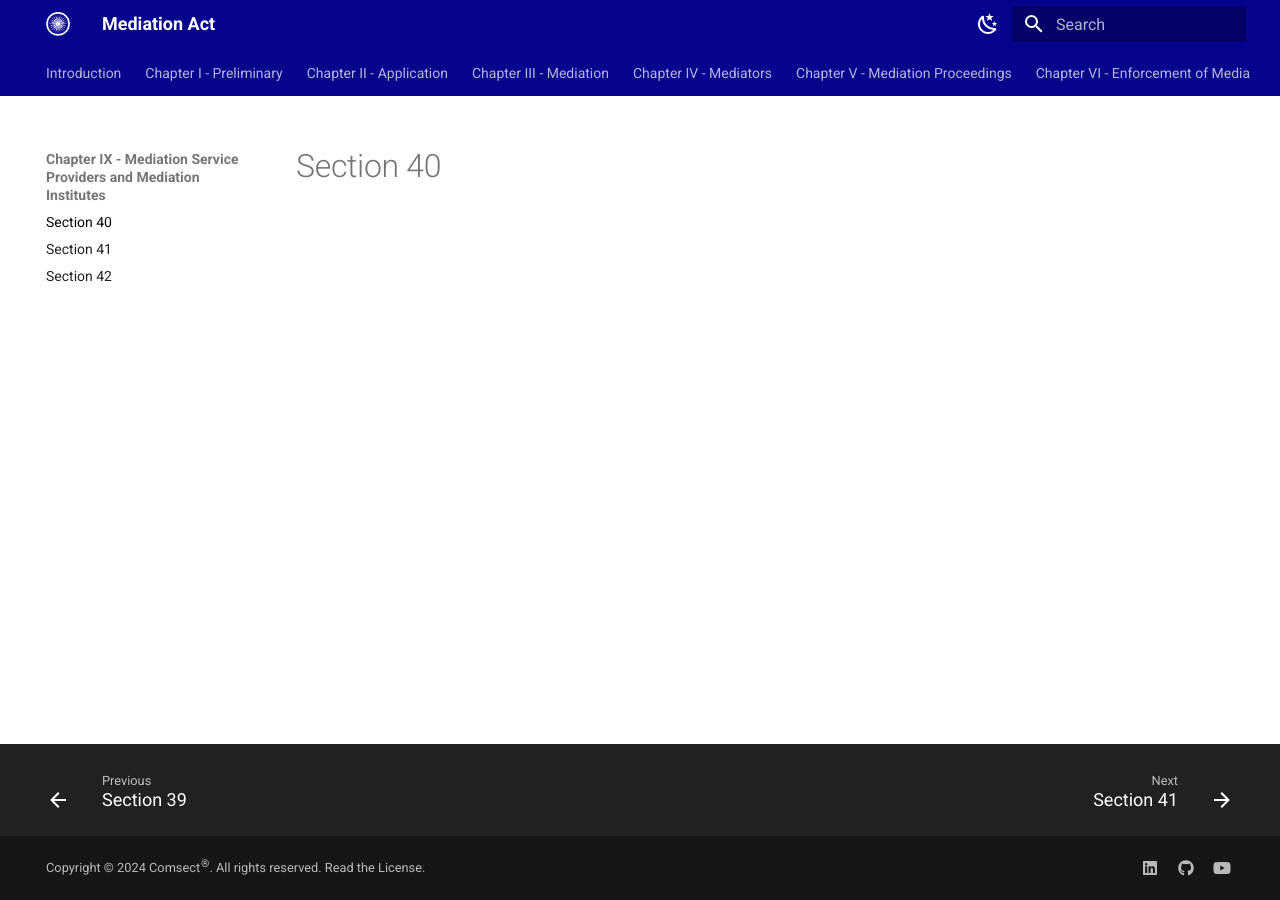
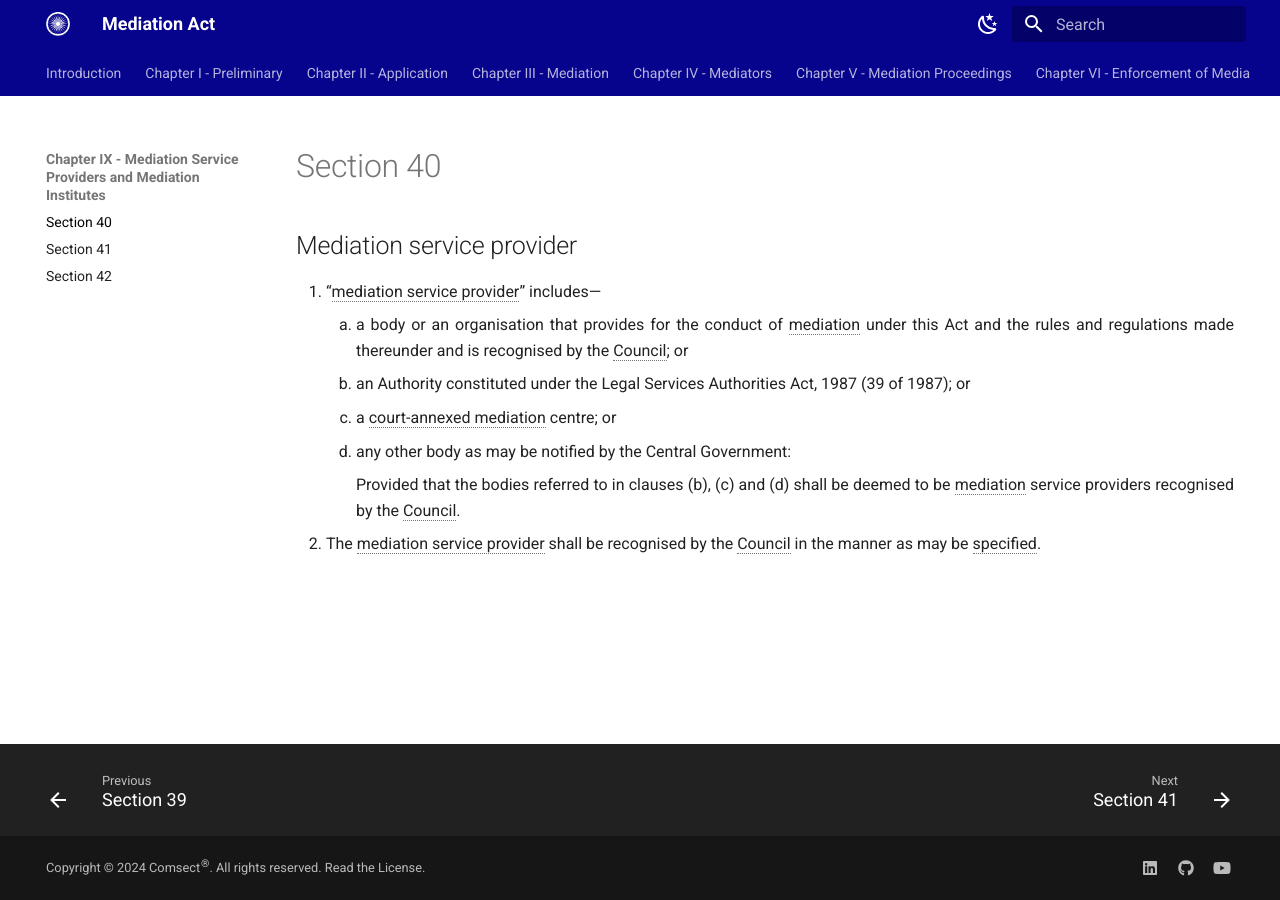
Before and after one commit to comsect/mediation-act, an MkDocs documentation site: the page built from docs/en/40.md, in a window 1280 px wide. Built offline with MkDocs 1.6.1 and Material for MkDocs 9.7.7, drawn with Linux system fonts in a browser that asks for light colours.

Commit message:
add section-forty

```diff
--- a/docs/en/40.md
+++ b/docs/en/40.md
@@ -3,3 +3,12 @@ hide:
     - toc
 description: Mediation service provider
 ---
+
+## Mediation service provider
+
+1. “mediation service provider” includes—
+    1. a body or an organisation that provides for the conduct of mediation under this Act and the rules and regulations made thereunder and is recognised by the Council; or
+    2. an Authority constituted under the Legal Services Authorities Act, 1987 (39 of 1987); or
+    3. a court-annexed mediation centre; or
+    4. any other body as may be notified by the Central Government: </p> Provided that the bodies referred to in clauses (b), (c) and (d) shall be deemed to be mediation service providers recognised by the Council.
+2. The mediation service provider shall be recognised by the Council in the manner as may be specified.
```
